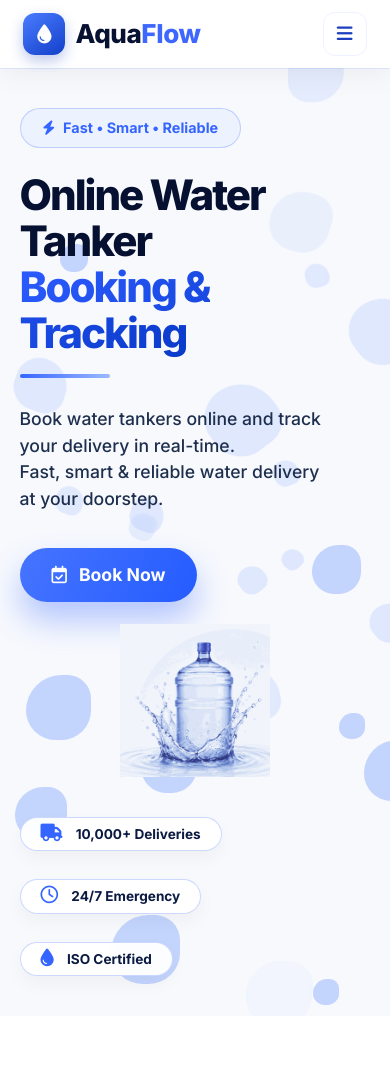
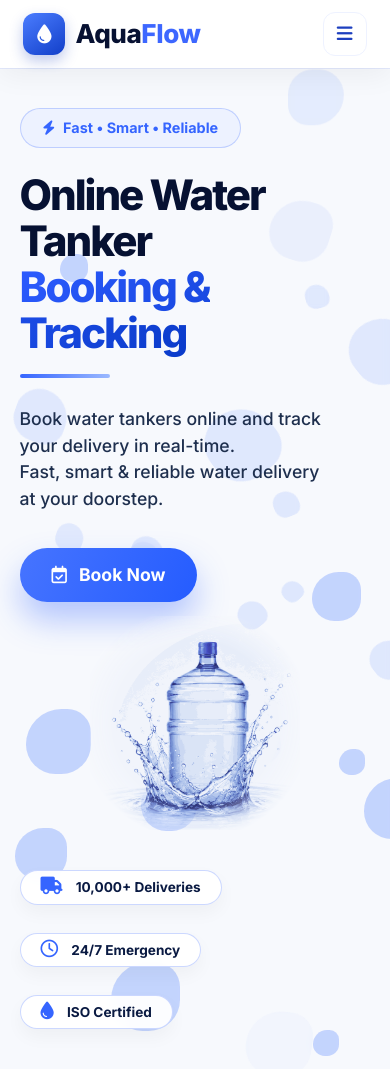
Before and after one commit to Kruthibhebbar/Aqua-Flow-Project, a Flask app: page / in a window 390 px wide. Shown: the top 1070 px of the page. Run offline with Flask 3, Linux system fonts and the light colour scheme.

Commit message:
Mobile View Change

```diff
--- a/templates/index.html
+++ b/templates/index.html
@@ -849,14 +849,6 @@
             .trust-stats {
                 justify-content: flex-start;
             }
-            .navbar-custom {
-                padding: 10px 5%;
-                flex-direction: column;
-                gap: 12px;
-            }
-            .nav-buttons {
-                justify-content: center;
-            }
         }
 
         @media (max-width: 700px) {
@@ -890,15 +882,27 @@
             }
             .hero-mobile-image {
                 display: block;
-                width: 150px;
-                max-width: 55%;
+                width: 210px;
+                max-width: 62%;
                 height: auto;
-                margin: 22px auto 6px;
+                margin: 14px auto 4px;
+                filter: drop-shadow(0 18px 22px rgba(30, 60, 150, 0.18));
+
+                /* fade the image's own square edges so the circular backdrop
+                   baked into the photo blends into the page instead of
+                   showing as a hard box */
+                -webkit-mask-image: radial-gradient(circle at center, black 55%, transparent 78%);
+                mask-image: radial-gradient(circle at center, black 55%, transparent 78%);
             }
         }
 
-        /* ===== MOBILE NAV: collapse into hamburger + slide-down panel ===== */
-        @media (max-width: 768px) {
+        /* ===== MOBILE/TABLET NAV: collapse into hamburger + slide-down panel.
+           Raised from 768px to 1400px — below that width there isn't reliably
+           enough room for the logo + all nav links + all action buttons on
+           one line (especially once logged in, when Dashboard + a long
+           "Logout (name)" button are added), so rather than letting it
+           half-wrap awkwardly we hand the whole range to the hamburger. ===== */
+        @media (max-width: 1400px) {
             .navbar-custom {
                 flex-direction: row;
                 align-items: center;
@@ -1303,7 +1307,7 @@
 
         // close mobile menu automatically if window resizes back to desktop
         window.addEventListener('resize', () => {
-            if (window.innerWidth > 768) {
+            if (window.innerWidth > 1400) {
                 closeMobileMenu();
             }
         });
```
Also changed, not shown: Backend/app.py (+0 -21 lines), static/Image-mobile-crop.png (added), 2 other files.
